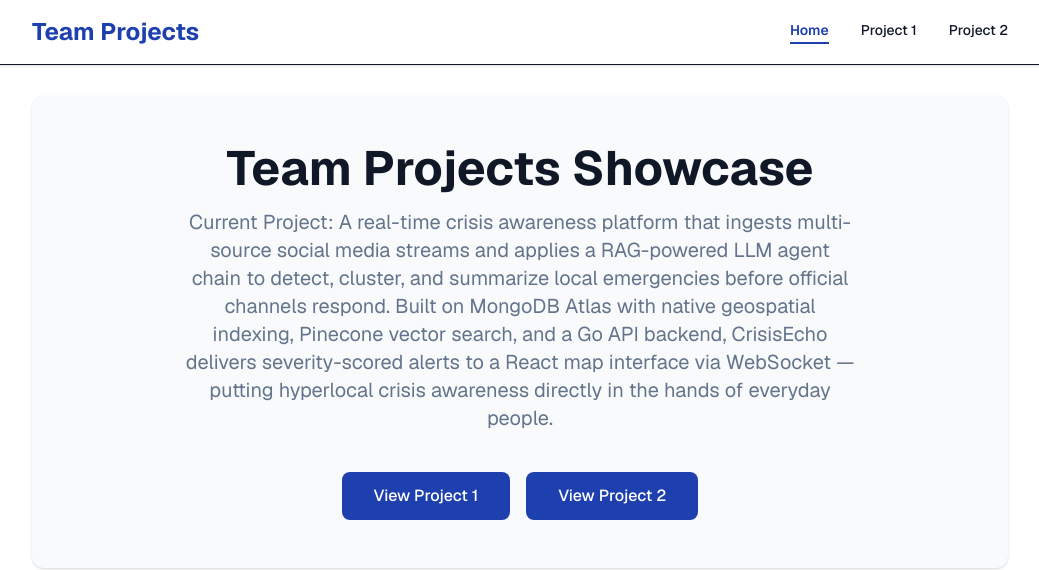
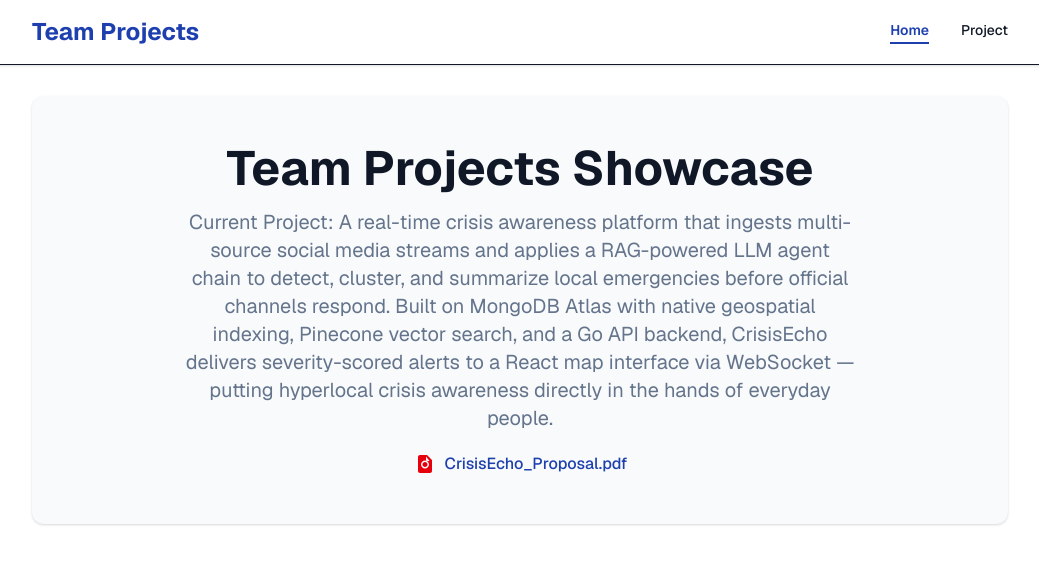
Before and after one commit to samsmoak/team_project_dbms, a Next.js app: page / in a window 1280 px wide. Shown: the top 570 px of the page, without its empty margins (120-1159 px from the left). Built offline with nearby package versions, Linux system fonts and the light colour scheme.

Commit message:
another commit

```diff
--- a/app/components/SideMenu.tsx
+++ b/app/components/SideMenu.tsx
@@ -74,9 +74,9 @@ export default function SideMenu({ isOpen, onClose }: SideMenuProps) {
                   : "text-gray-700 hover:bg-gray-100"
               }`}
             >
-              Project 1
+              Project
             </Link>
-            <Link
+            {/* <Link
               href="/project2"
               onClick={onClose}
               className={`block px-4 py-3.5 text-lg font-medium rounded-2xl transition-all ${
@@ -86,7 +86,7 @@ export default function SideMenu({ isOpen, onClose }: SideMenuProps) {
               }`}
             >
               Project 2
-            </Link>
+            </Link> */}
           </nav>
 
           <div className="p-6 border-t text-center text-sm text-gray-400">
--- a/app/components/navbar.tsx
+++ b/app/components/navbar.tsx
@@ -36,16 +36,16 @@ export default function Navbar() {
                 isActive("/project1") ? "text-primary border-b-2 border-primary pb-0.5 font-semibold" : ""
               }`}
             >
-              Project 1
+              Project
             </Link>
-            <Link
+            {/* <Link
               href="/project2"
               className={`hover:text-primary transition-colors ${
                 isActive("/project2") ? "text-primary border-b-2 border-primary pb-0.5 font-semibold" : ""
               }`}
             >
               Project 2
-            </Link>
+            </Link> */}
           </div>
 
           {/* Hamburger - only on mobile & tablet */}
--- a/app/page.tsx
+++ b/app/page.tsx
@@ -18,13 +18,29 @@ export default function Home() {
         <p className="text-xl text-muted max-w-2xl mx-auto">
           Current Project: A real-time crisis awareness platform that ingests multi-source social media streams and applies a RAG-powered LLM agent chain to detect, cluster, and summarize local emergencies before official channels respond. Built on MongoDB Atlas with native geospatial indexing, Pinecone vector search, and a Go API backend, CrisisEcho delivers severity-scored alerts to a React map interface via WebSocket — putting hyperlocal crisis awareness directly in the hands of everyday people.
         </p>
-        <div className="flex flex-wrap gap-4 justify-center mt-10">
-          <Link href="/project1" className="bg-primary hover:bg-blue-800 text-white px-8 py-3 rounded-lg font-medium transition-colors">
+        <div className="flex flex-wrap gap-4 justify-center mt-5">
+          {/* <Link href="/project1" className="bg-primary hover:bg-blue-800 text-white px-8 py-3 rounded-lg font-medium transition-colors">
             View Project 1
           </Link>
           <Link href="/project2" className="bg-primary hover:bg-blue-800 text-white px-8 py-3 rounded-lg font-medium transition-colors">
             View Project 2
-          </Link>
+          </Link> */}
+           <Link
+          href="/proposals/DBMS_PROJECT_PROPOSAL_Y.pdf"
+          target="_blank"
+          rel="noopener noreferrer"
+          className="inline-flex items-center gap-2 text-primary hover:underline font-medium"
+        >
+          <svg
+            xmlns="http://www.w3.org/2000/svg"
+            viewBox="0 0 24 24"
+            fill="currentColor"
+            className="w-6 h-6 text-red-600"
+          >
+            <path d="M7 3C5.9 3 5 3.9 5 5v14c0 1.1.9 2 2 2h10c1.1 0 2-.9 2-2V8l-5-5H7zm5 13.5c-2.2 0-4-1.8-4-4s1.8-4 4-4 4 1.8 4 4-1.8 4-4 4zm0-1.5c1.4 0 2.5-1.1 2.5-2.5S13.4 10 12 10s-2.5 1.1-2.5 2.5S10.6 15 12 15zm1-8V4.5L16.5 9H13z"/>
+          </svg>
+          CrisisEcho_Proposal.pdf
+        </Link>
         </div>
       </div>
 
--- a/app/project1/page.tsx
+++ b/app/project1/page.tsx
@@ -32,7 +32,8 @@ export default function Project1() {
         <h2 className="text-sm font-semibold ">Download </h2>
         <Link
           href="/proposals/DBMS_PROJECT_PROPOSAL_Y.pdf"
-          download
+          target="_blank"
+          rel="noopener noreferrer"
           className="inline-flex items-center gap-2 text-primary hover:underline font-medium"
         >
           <svg
```
